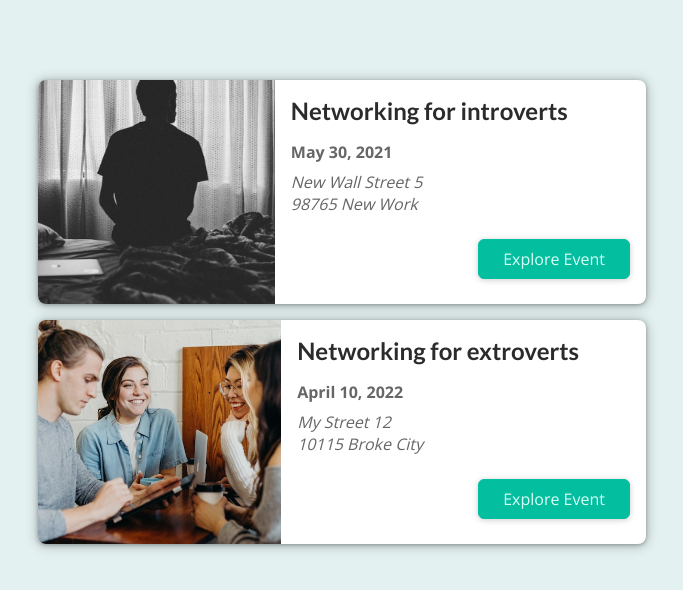
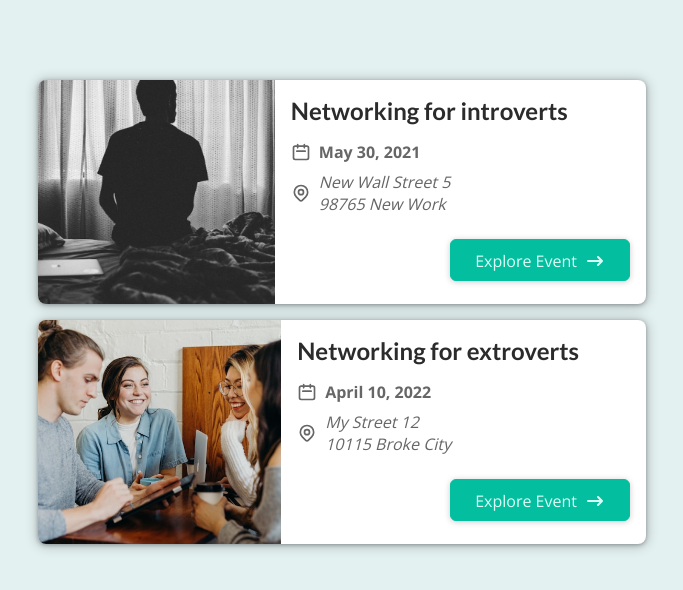
Before and after one commit to Lika-M/events, a Next.js app: page / in a window 1280 px wide. Shown: the top 590 px of the page, without its empty margins (298-981 px from the left). Built offline with nearby package versions, Linux system fonts and the light colour scheme.

Commit message:
Added hero icons to the event item component along with its styling.

```diff
--- a/components/events/event-item.js
+++ b/components/events/event-item.js
@@ -1,5 +1,8 @@
+import Button from '../common/button.js';
+import DateIcon from '../icons/date-icon.js';
+import AddressIcon from '../icons/address-icon.js';
+import ArrowRightIcon from '../icons/arrow-right-icon.js';
 import classes from './event-item.module.css';
-import Button from '../common/button.js';
 
 export default function EventItem({ id, title, image, date, location }) {
     const formattedDate = new Date(date).toLocaleDateString('en-US', {
@@ -16,9 +19,11 @@
                 <div className={classes.summary}>
                     <h2>{title}</h2>
                     <div className={classes.date}>
+                        <DateIcon />
                         <time>{formattedDate}</time>
                     </div>
                     <div className={classes.address}>
+                        <AddressIcon />
                         <address>{formattedAddress}</address>
                     </div>
                 </div>
@@ -29,7 +34,8 @@
                             query: { id: id }
                         }}
                     >
-                        Explore Event
+                        <span> Explore Event</span>
+                        <span className={classes.icon}><ArrowRightIcon/></span>
                     </Button>
                 </div>
             </div>
--- a/components/events/event-item.module.css
+++ b/components/events/event-item.module.css
@@ -32,6 +32,13 @@
     align-items: center;
   }
 
+  .date svg,
+  .address svg {
+    width: 1.25rem;
+    height: 1.25rem;
+    color: #666666;
+  }
+
   .content time {
     color: #666666;
     font-weight: bold;
@@ -47,6 +54,26 @@
     display: flex;
     flex-direction: column;
     padding: 1rem;
+  }
+
+  .actions a {
+    display: block;
+  }
+
+  .actions a span {
+    vertical-align: middle;
+  }
+
+  .icon {
+    margin-left: 0.5rem;
+    display: inline-flex;
+    justify-content: center;
+    align-items: center;
+  }
+
+  .icon svg {
+    width: 1.25rem;
+    height: 1.25rem;
   }
 
   @media (min-width: 768px) {
--- /dev/null
+++ b/components/icons/address-icon.js
@@ -0,0 +1,23 @@
+export default function AddressIcon() {
+  return (
+    <svg
+      xmlns='http://www.w3.org/2000/svg'
+      fill='none'
+      viewBox='0 0 24 24'
+      stroke='currentColor'
+    >
+      <path
+        strokeLinecap='round'
+        strokeLinejoin='round'
+        strokeWidth={2}
+        d='M17.657 16.657L13.414 20.9a1.998 1.998 0 01-2.827 0l-4.244-4.243a8 8 0 1111.314 0z'
+      />
+      <path
+        strokeLinecap='round'
+        strokeLinejoin='round'
+        strokeWidth={2}
+        d='M15 11a3 3 0 11-6 0 3 3 0 016 0z'
+      />
+    </svg>
+  );
+}
--- /dev/null
+++ b/components/icons/arrow-right-icon.js
@@ -0,0 +1,15 @@
+export default function ArrowRightIcon() {
+  return (
+    <svg
+      xmlns='http://www.w3.org/2000/svg'
+      viewBox='0 0 20 20'
+      fill='currentColor'
+    >
+      <path
+        fillRule='evenodd'
+        d='M12.293 5.293a1 1 0 011.414 0l4 4a1 1 0 010 1.414l-4 4a1 1 0 01-1.414-1.414L14.586 11H3a1 1 0 110-2h11.586l-2.293-2.293a1 1 0 010-1.414z'
+        clipRule='evenodd'
+      />
+    </svg>
+  );
+}
--- /dev/null
+++ b/components/icons/date-icon.js
@@ -0,0 +1,17 @@
+export default function DateIcon() {
+  return (
+    <svg
+      xmlns='http://www.w3.org/2000/svg'
+      fill='none'
+      viewBox='0 0 24 24'
+      stroke='currentColor'
+    >
+      <path
+        strokeLinecap='round'
+        strokeLinejoin='round'
+        strokeWidth={2}
+        d='M8 7V3m8 4V3m-9 8h10M5 21h14a2 2 0 002-2V7a2 2 0 00-2-2H5a2 2 0 00-2 2v12a2 2 0 002 2z'
+      />
+    </svg>
+  );
+}
```
Lines whose indentation alone changed are shown as unchanged.
